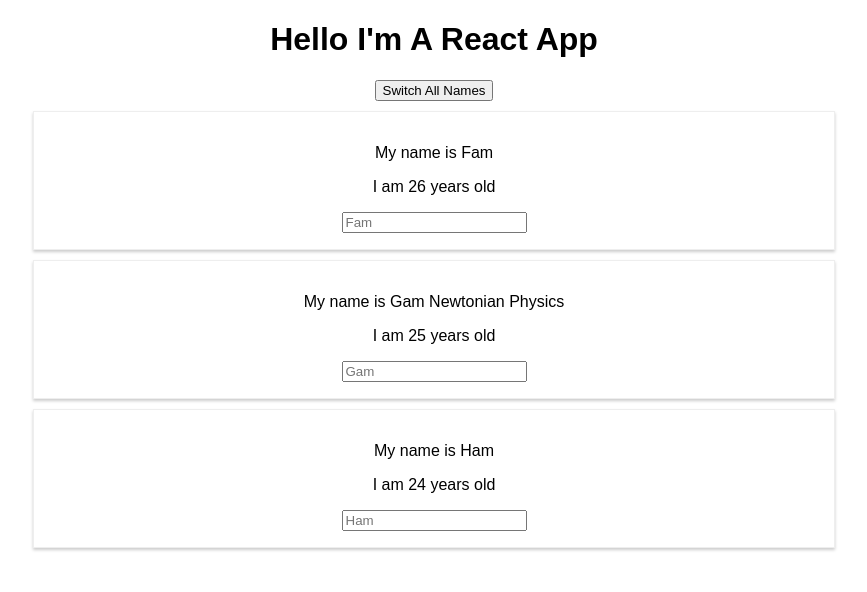
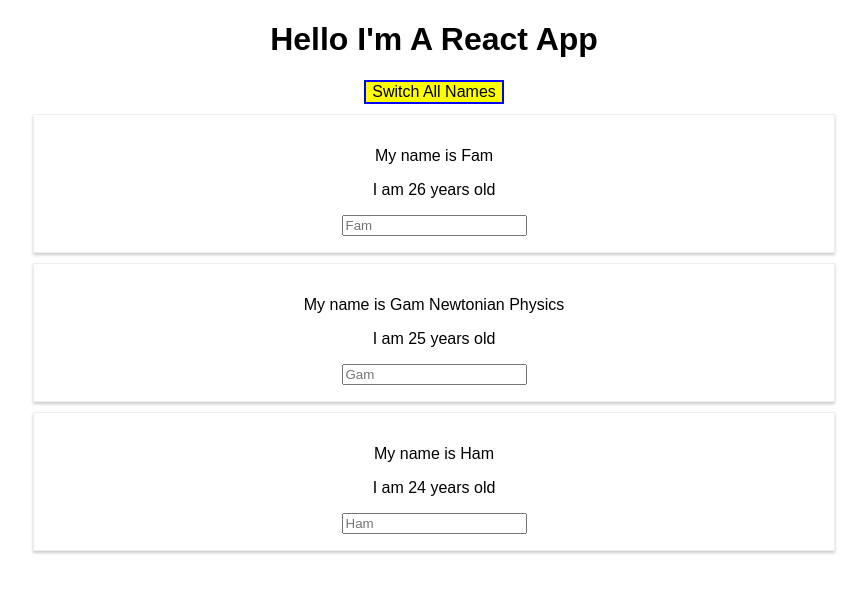
Before and after one commit to Board-Ape/under-the-hood-react, a React (Create React App) app: page / in a window 1280 px wide. Shown: the top 592 px of the page, without its empty margins (206-1073 px from the left). Built offline with nearby package versions, Linux system fonts and the light colour scheme.

Commit message:
Inline styling vs using css sheets

```diff
--- a/src/App.js
+++ b/src/App.js
@@ -48,11 +48,18 @@ class App extends Component {
 
 
   render() {
+    const buttonStyle = {
+      backgroundColor: 'yellow',
+      font: 'inherit',
+      border: '2px solid blue'
+    };
+
     return(
       <div className="App">
         <h1>Hello I'm A React App</h1>
         <button
           onClick={ this.switchNameHandler.bind(this, ["Bub", "Lub", "Cub"]) }
+          style={ buttonStyle }
         >Switch All Names</button>
         <Person
           name={this.state.person[0].name}
```
